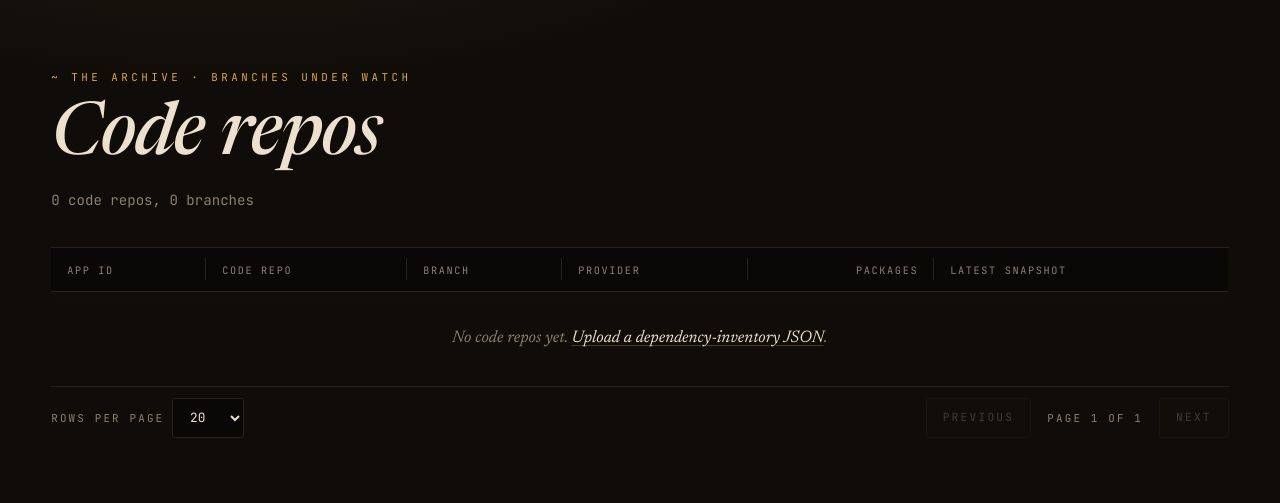
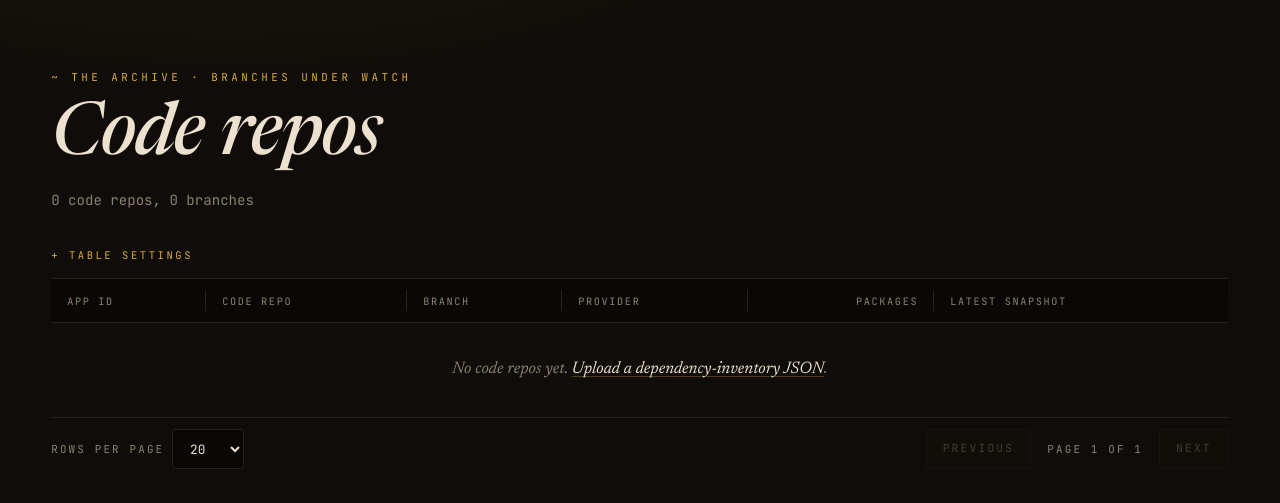
Before and after one commit to TheRealMarcusChiu/eol-ledger, a Spring Boot app: page /repos in a window 1280 px wide. Shown: the part 75-578 px from the top of the page. Run offline with Spring Boot 4, Linux system fonts and the light colour scheme; some libraries are stand-ins or nearby versions.

Commit message:
Add browser-local column settings to every table

```diff
--- a/src/main/resources/static/app.css
+++ b/src/main/resources/static/app.css
@@ -624,8 +624,8 @@ th[data-filter-active="true"] .th-filter { background: var(--accent); color: var
 .filter-error { color: var(--ended-ink); margin: 0; font-size: .76rem; }
 .filter-error:empty { display: none; }
 
-/* Dashboard column settings (show/hide, widths). */
-#table-settings { margin: 0 0 .9rem; }
+/* Table column settings (show/hide; dashboard also has numeric widths). */
+#table-settings, .table-settings { margin: 0 0 .9rem; }
 .col-settings { display: flex; flex-direction: column; gap: .5rem; margin: .8rem 0 1rem; }
 .col-setting { display: flex; flex-wrap: wrap; align-items: center; gap: .3rem 1.5rem; color: var(--ink-2); }
 .col-setting label { display: inline-flex; align-items: center; gap: .5rem; }
--- a/src/main/resources/static/app.js
+++ b/src/main/resources/static/app.js
@@ -819,6 +819,100 @@ function tableNoun(t) {
   return t.getAttribute('data-noun') || (region ? region.getAttribute('aria-label').toLowerCase() : 'rows');
 }
 
+// ---- Column visibility on every other table (semantic keys, browser-local, independent of widths) ----
+
+function visibilityPrefs(text, keys) {
+  var saved = null;
+  try { saved = JSON.parse(text); } catch (e) { /* all visible */ }
+  var out = Object.create(null);
+  keys.forEach(function (key) {
+    out[key] = !(saved && typeof saved === 'object' && !Array.isArray(saved)
+      && Object.prototype.hasOwnProperty.call(saved, key) && saved[key] === false);
+  });
+  if (!keys.some(function (key) { return out[key]; })) keys.forEach(function (key) { out[key] = true; });
+  return out;
+}
+
+function visibilityKey(table) {
+  // Table roles (not record URLs or DOM order) also share preferences across branch/product detail pages.
+  return 'eol-ledger.table-columns.v1.' + encodeURIComponent(table.id || tableNoun(table));
+}
+
+function visibilityStorage(table, method, value) {
+  try { return window.localStorage[method](visibilityKey(table), value); } catch (e) { return null; }
+}
+
+function rowFocus(table) {
+  table.querySelectorAll('tbody tr[data-href]').forEach(function (row) {
+    var reachable = Array.prototype.some.call(row.cells, function (cell) {
+      return !cell.hidden && cell.querySelector('a[href]:not([tabindex="-1"]), button:not([disabled]), input:not([disabled]), select:not([disabled])');
+    });
+    if (reachable) row.removeAttribute('tabindex'); else row.tabIndex = 0;
+  });
+}
+
+function initVisibility(table, refit) {
+  var cells = Array.prototype.slice.call(table.tHead.rows[0].cells);
+  var keys = cells.map(function (cell) { return cell.getAttribute('data-label') || cellText(cell); });
+  var prefs = visibilityPrefs(visibilityStorage(table, 'getItem'), keys);
+  var settings = document.createElement('details');
+  settings.className = 'help table-settings';
+  settings.setAttribute('aria-label', 'Table settings: ' + tableNoun(table));
+  var summary = document.createElement('summary');
+  summary.textContent = 'Table settings';
+  var list = document.createElement('div');
+  list.className = 'col-settings';
+  var boxes = [];
+  var rows = Array.prototype.slice.call(table.tBodies[0].rows);
+
+  function apply() {
+    var shown = keys.filter(function (key) { return prefs[key]; }).length;
+    cells.forEach(function (cell, i) {
+      cell.hidden = !prefs[keys[i]];
+      boxes[i].checked = !cell.hidden;
+      boxes[i].disabled = !cell.hidden && shown === 1;
+    });
+    rows.forEach(function (row) {
+      if (row.querySelector('td.empty')) { row.cells[0].colSpan = shown; return; }
+      Array.prototype.forEach.call(row.cells, function (cell, i) { cell.hidden = !prefs[keys[i]]; });
+    });
+    rowFocus(table);
+    refit();
+  }
+
+  keys.forEach(function (key, i) {
+    var row = document.createElement('div');
+    row.className = 'col-setting';
+    var label = document.createElement('label');
+    var box = document.createElement('input');
+    box.type = 'checkbox';
+    box.setAttribute('data-column-toggle', key);
+    box.addEventListener('change', function () {
+      prefs[key] = box.checked;
+      if (!keys.some(function (k) { return prefs[k]; })) prefs[key] = true;
+      apply();
+      visibilityStorage(table, 'setItem', JSON.stringify(prefs));
+    });
+    boxes[i] = box;
+    label.append(box, ' ' + key);
+    row.appendChild(label);
+    list.appendChild(row);
+  });
+  var reset = document.createElement('button');
+  reset.type = 'button';
+  reset.className = 'button-quiet';
+  reset.textContent = 'Reset columns';
+  reset.setAttribute('data-columns-reset', '');
+  reset.addEventListener('click', function () {
+    visibilityStorage(table, 'removeItem');
+    prefs = visibilityPrefs(null, keys);
+    apply();
+  });
+  settings.append(summary, list, reset);
+  (table.closest('.table-wrap') || table).before(settings);
+  apply();
+}
+
 // ---- Resizable columns on every other table (widths remembered per table in this browser) ----
 
 var WIDTHS_KEY = 'eol-ledger.table-widths.v1';
@@ -856,7 +950,7 @@ function initResize(table) {
       drawn[i] = w;
       c.style.width = w + 'px';
       handles[i].setAttribute('aria-valuenow', w);
-      total += w;
+      if (!c.hidden) total += w;
     });
     table.style.width = total + 'px';
   }
@@ -884,6 +978,7 @@ function initResize(table) {
 
   table.classList.add('cols-sized');
   apply();
+  initVisibility(table, apply);
   return apply;
 }
 
```
Also changed, not shown: 1 other file.
